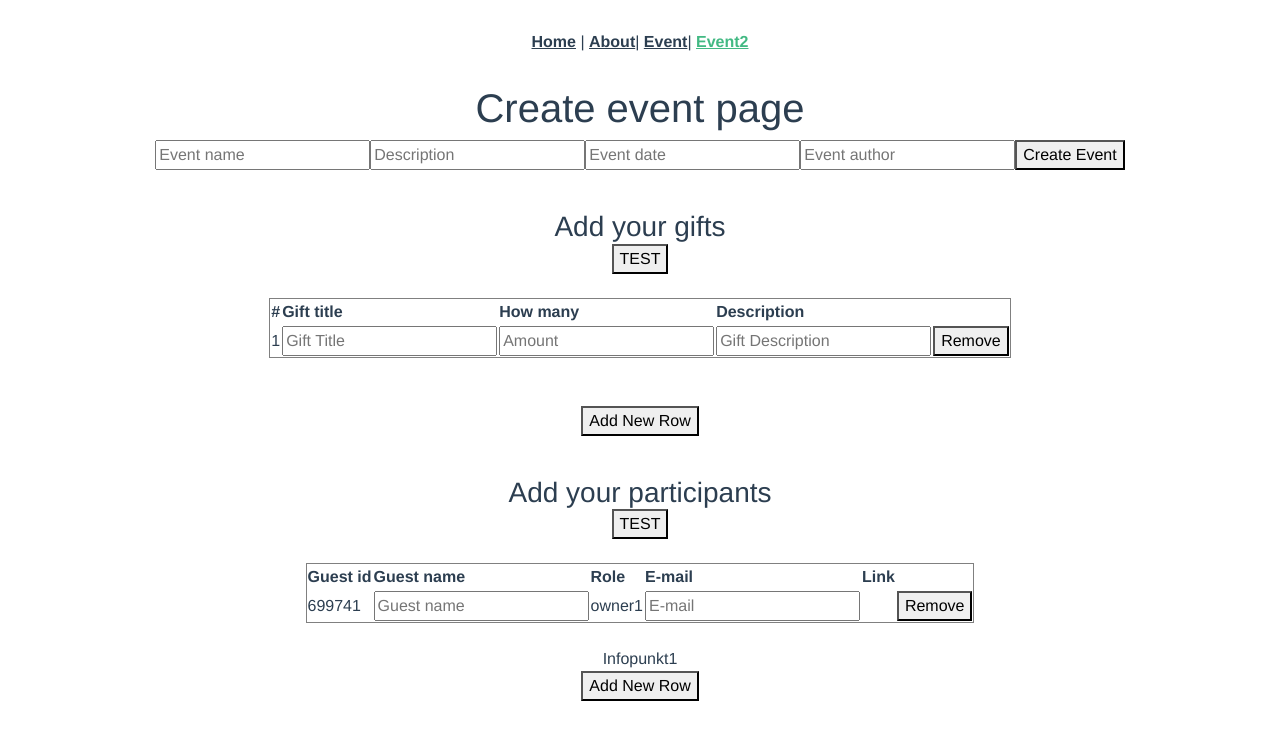
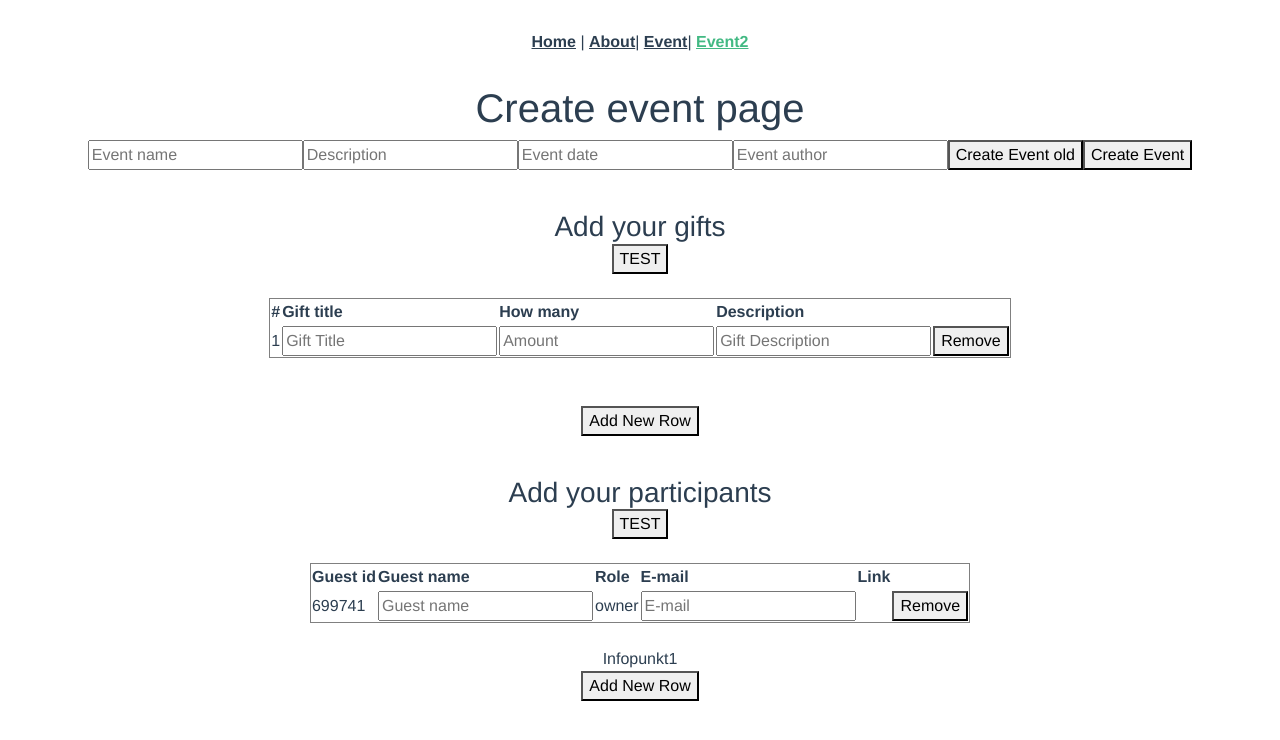
Before and after one commit to Nurech/gifty, a Vue app in the folder frontend/: page /event2 in a window 1280 px wide. Shown: the top 740 px of the page. Built offline with nearby package versions, Linux system fonts and the light colour scheme.

Commit message:
Event 2 muudatused

```diff
--- a/frontend/src/components/EventBody.vue
+++ b/frontend/src/components/EventBody.vue
@@ -64,4 +64,17 @@ function getRandom(length) {
 </script>
 
 <style scoped>
+button {
+  width: 150px;
+  padding: 10px 0;
+  text-align: center;
+  margin: 20px 10px;
+  border-radius: 25px;
+  font-weight: bold;
+  border: 2px solid #213b38;
+  background: transparent;
+  color: #009;
+  cursor: pointer;
+  position: relative;
+}
 </style>
--- a/frontend/src/views/Event2.vue
+++ b/frontend/src/views/Event2.vue
@@ -1,5 +1,6 @@
 <template>
   <div class="event" align="center">
+
 
     <!--    //Event-->
     <h1>Create event page</h1>
@@ -9,7 +10,8 @@
     <input v-model="event.eventDate" placeholder="Event date"/>
     <input v-model="event.eventAuthor" placeholder="Event author"/>
 
-    <button v-on:click="createEvent()">Create Event</button>
+    <button v-on:click="createEvent()">Create Event old</button>
+    <button v-on:click="eventCreator()">Create Event</button>
     <div v-if="showResponse"><h6>You created new event with Id: {{ event.id }}</h6></div>
 
 
@@ -62,9 +64,9 @@
       </thead>
       <tbody>
       <tr v-for="(item, index1) in tableRows1" :item="item">
-        <td>{{ item.guestId1 }}</td>
-        <td><input v-model="item.guestName1" placeholder="Guest name"/></td>
-        <td>{{ item.role }}</td>
+        <td>{{ item.guestId }}</td>
+        <td><input v-model="item.guestName" placeholder="Guest name"/></td>
+        <td>{{ item.role1 }}</td>
         <td><input v-model="item.email1" placeholder="E-mail"/></td>
         <td>{{ item.generateLink1 }}</td>
         <td>
@@ -94,6 +96,32 @@ export default {
     return {
       showResponse: false,
 
+      aadTableRows:{
+
+      },
+
+      CreateEvent: {
+        eventId: '',
+        eventName: '',
+        eventDescription: '',
+        eventDate: '',
+        eventAuthor: '',
+
+        giftId: '',
+        giftTitle: '',
+        giftAmount: '',
+        giftDescription: '',
+
+        userId: '',
+        guestName: '',
+        username: '',
+        password: '',
+        firstName: '',
+        lastName: '',
+        email: '',
+
+      },
+
       event: {
         id: '',
         eventName: '',
@@ -101,15 +129,16 @@ export default {
         eventDate: '',
         eventAuthor: '',
       },
-
-      'guestName1': "",
+// user
+      'guestId': "",
+      'guestName': "",
       'email1': "",
       'generateLink1': "",
       'deleteButton1': "",
       'randomNumber1': "",
-      'tableRows1': [{guestId1: getRandom(6), role: "owner1"}],
+      'tableRows1': [{guestId: getRandom(6), role1: "owner"}],
       'infoks1': "Infopunkt1",
-
+// gift
       'nr': "",
       'giftTitle': "",
       'giftAmount': "",
@@ -126,7 +155,29 @@ export default {
   methods: {
 
     'eventCreator': function () {
-      post('/api/creator/', {})
+      post('/api/creator/', {
+
+        eventId: getRandom(6),
+        eventName: this.event.eventName,
+        eventDescription: this.event.eventDescription,
+        eventDate: this.event.eventDate,
+        eventAuthor: this.event.eventAuthor,
+
+        giftId: getOne(1),
+        giftTitle: this.giftTitle,
+        giftAmount: this.giftAmount,
+        giftDescription: this.giftDescription,
+
+        userId: getRandom(6),
+        guestName: this.guestName,
+        username:  this.role1 = "user",
+        password: this.password,
+        firstName: this.firstName,
+        lastName: this.lastName,
+        email: this.email1,
+
+
+      })
     },
 
 
@@ -178,39 +229,40 @@ export default {
     },
     delTableRow: function (id) {
       this.tableRows.splice(id, 1);
-    }
     },
+
 
     // USER
     postUserList: function () {
       post('/api/user/', this.tableRows1
       ),
-        this.infoks = this.tableRows1;
+          this.infoks1 = this.tableRows1;
     },
 
     // USER
     addUserTableRow: function () {
-    this.UserId = getRandom(6);
+      this.guestId = getRandom(6);
       this.guestName = "";
-    this.role = "user";
-    this.email = "";
-    this.generateLink = "";
-    this.deleteButton = "";
-    let my_objects = {
-      UserId: this.UserId,
+      this.role1 = "user";
+      this.email1 = "";
+      this.generateLink1 = "";
+      this.deleteButton1 = "";
+      let my_objects1 = {
+        guestId: this.guestId,
         guestName: this.guestName,
-      role: this.role,
-      email: this.email,
-      generateLink: this.generateLink,
-      deleteButton: this.deleteButton
+        role1: this.role1,
+        email1: this.email1,
+        generateLink1: this.generateLink1,
+        deleteButton1: this.deleteButton1
       };
-    this.tableRows1.push(my_objects);
+      this.tableRows1.push(my_objects1);
     },
 
     delUserTableRow: function (id) {
       this.tableRows1.splice(id, 1);
     }
-};
+  }
+}
 
 function getRandom(length) {
   var random = '0123456789';
@@ -222,6 +274,7 @@ function getRandom(length) {
 }
 
 let i = 0;
+
 function getOne(number) {
   let result = i + number;
   i++;
@@ -232,6 +285,27 @@ function getOne(number) {
 </script>
 <!-- Add "scoped" attribute to limit CSS to this component only -->
 <style>
+/*// button design muutke kui tahate*/
+/*button {*/
+/*  width: 200px;*/
+/*  height: 50px;*/
+/*  padding: 10px 0;*/
+/*  text-align: center;*/
+/*  margin: 10px 20px;*/
+/*  border-radius: 50px;*/
+/*  font-weight: bold;*/
+/*  border: 3px solid #113270;*/
+/*  background: #5fcabf;*/
+/*  color: #000099;*/
+/*  cursor: pointer;*/
+/*  position: relative;*/
+/*}*/
+
+/*button:hover {*/
+/*  color: #ffffff;*/
+/*}*/
+
+
 h3 {
   margin: 40px 0 0;
 }
```
Lines whose indentation alone changed are shown as unchanged.
